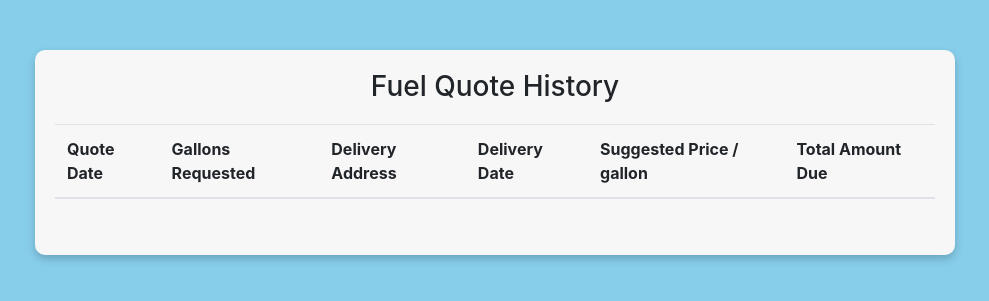
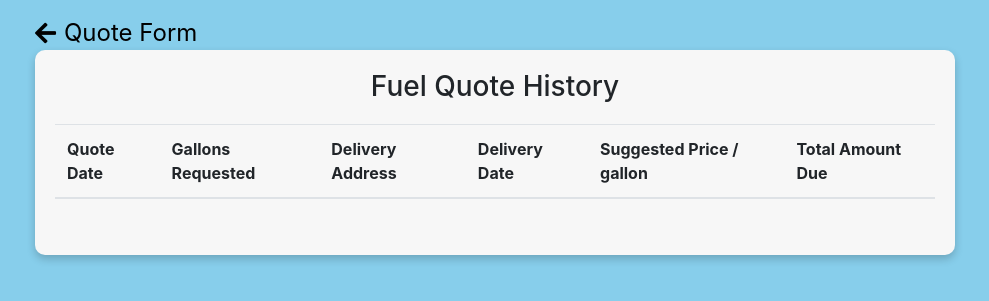
Before and after one commit to Tavofn/Software_Design_Group_41, a Django app: page /fuel_quote_history/ in a window 1280 px wide. Shown: the top 301 px of the page, without its empty margins (145-1134 px from the left). Run offline with Django 4.2, Linux system fonts and the light colour scheme; lists and menus that the app fills with data are empty; some libraries are stand-ins or nearby versions.

Commit message:
made a go back to quote form, and implemented it using js that goes back to the initial quote form.html

```diff
--- a/Group41/accounts/templates/accounts/fuel_quote_history.html
+++ b/Group41/accounts/templates/accounts/fuel_quote_history.html
@@ -29,6 +29,22 @@
         .table-responsive {
             margin-bottom: 20px;
         }
+        .close-btn { /*css for the back to quote form */
+            cursor: pointer;
+            font-size: 24px;
+            color: #000;
+            position: absolute;
+            top: 15px;
+            left: 15px;
+            z-index: 100;
+            display: flex;
+            align-items: center;
+            gap: 8px
+        }
+        .close-btn:hover {
+            color: #555;
+            text-decoration: none;
+        }
     </style>
 </head>
 <body>
@@ -36,6 +52,9 @@
         <div class="row justify-content-center">
             <div class="col-md-10">
                 <div class="history_card">
+                    <div class="close-btn" onclick="goBackToQuote()">
+                        <i class="fas fa-arrow-left"></i> Quote Form
+                    </div>
                     <h3 class="form-title">Fuel Quote History</h3>
                     <div class="table-responsive">
                         <table class="table">
@@ -58,5 +77,10 @@
             </div>
         </div>
     </div>
+    <script> /* js for going back to the quoteform.html */
+        function goBackToQuote() {
+            window.location.href = '/fuel_quote/';
+        }
+    </script>
 </body>
 </html>
--- a/Group41/accounts/urls.py
+++ b/Group41/accounts/urls.py
@@ -3,10 +3,9 @@ from . import views
 
 urlpatterns = [
     path('login/', views.logInPage, name='login'),
-    path('fuel_quote_history/', views.fuelQuoteHistory),
-    path('fuel_quote/', views.fuelQuote),
+    path('fuel_quote_history/', views.fuelQuoteHistory, name='fuel_quote_history'),
+    path('fuel_quote/', views.fuelQuote, name='fuel_quote'),
     path('profile_management/', views.profileManagement),
     path('registration/', views.registrationPage),
     path('signup/', views.signUp, name='signup'),
-
 ]
```
Also changed, not shown: Group41/accounts/templates/accounts/fuel_quote.html (line endings or trailing spaces).
